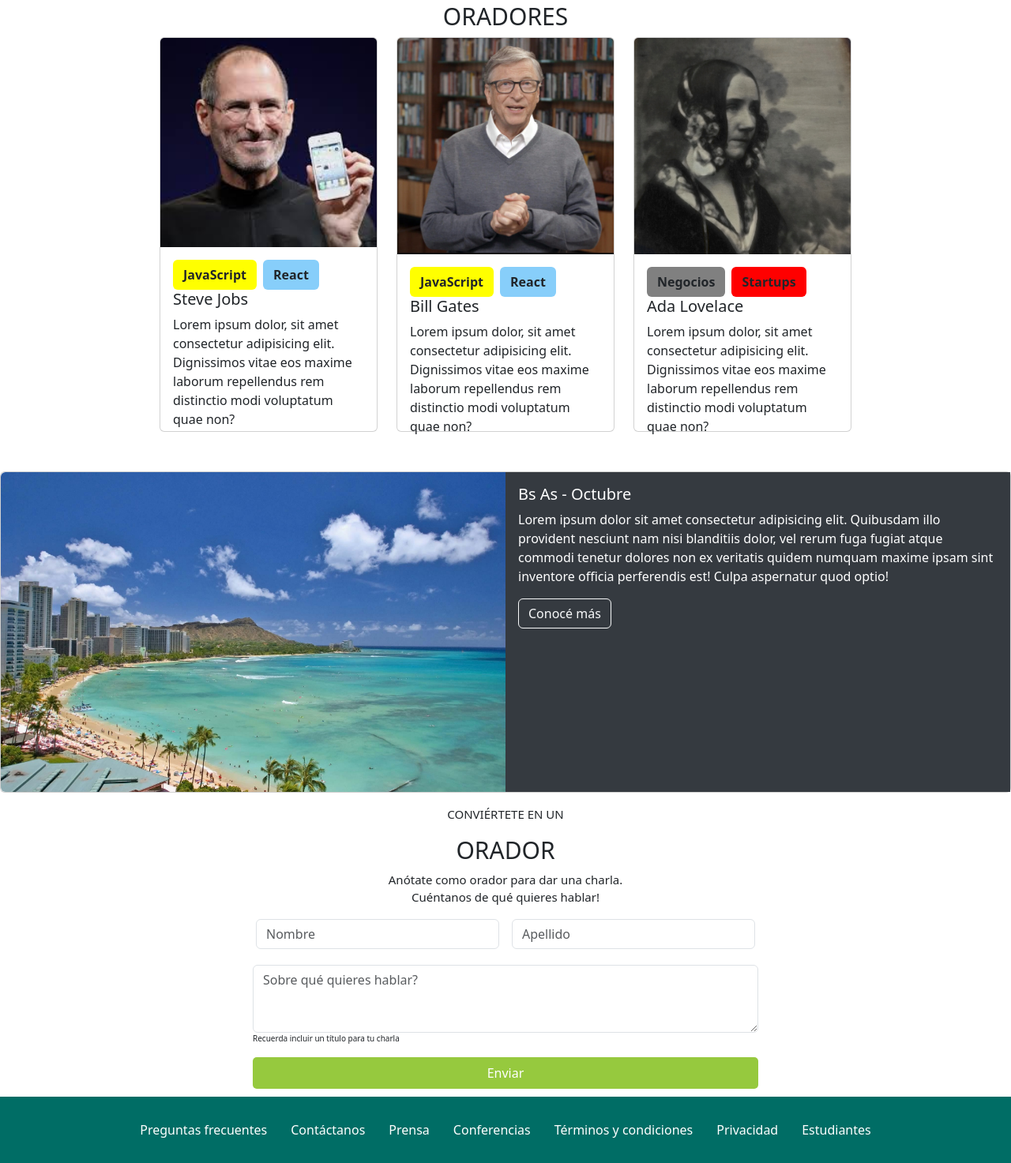
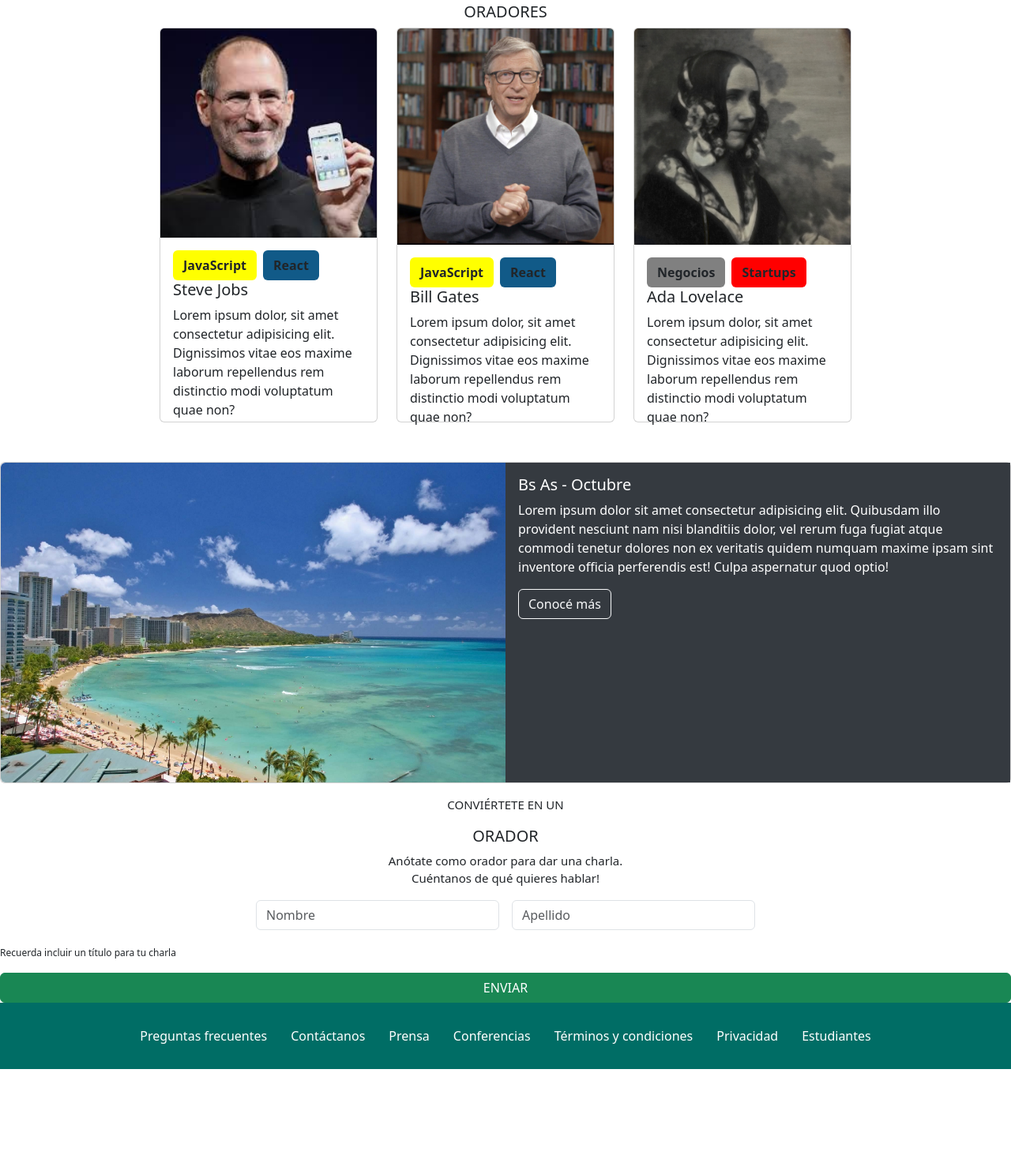
Before and after one commit to PauOrione/Tp_IntegradorFront, a plain HTML site: page index.html in a window 1280 px wide. Shown: the part 1053-2526 px from the top of the page at 79% size. After the commit the page ends 2407 px from the top, so only its background shows below. Drawn offline with nearby package versions, Linux system fonts and the light colour scheme.

Commit message:
cambios finales

```diff
--- a/index.html
+++ b/index.html
@@ -36,7 +36,7 @@
             <a class="nav-link" href="#">Conviértete en orador</a>
           </li>
           <li class="nav-item">
-            <a class="nav-link tickets" href="#">Comprar tickets</a>
+            <a class="nav-link tcks" href="#">Comprar tickets</a>
           </li>
         </ul>
       </div>
@@ -52,7 +52,7 @@
         <div class="carousel-inner">
           <div class="carousel-item active fotoba">
             <img src="imagenes_tp/ba1.jpg" class="d-block w-100 opacity-25" alt="...">
-            <!-- este es el texto sobre la imagen-->
+
             <div class="carousel-caption">
               <h1>Conf Bs As</h1>
               <div class="texto offset-md-6">
@@ -96,10 +96,10 @@
                   <div class="card-body">
                     <div class="btn-toolbar" role="toolbar" aria-label="Toolbar with button groups">
                       <div class="btn-group me-2" role="group" aria-label="First group">
-                        <button type="button" class="btn btn-primary-amarillo">JavaScript</button>
+                        <button type="button" class="btn btn-primary-naranja">JavaScript</button>
                       </div>
                       <div class="btn-group me-2" role="group" aria-label="Second group">
-                        <button type="button" class="btn btn-secondary-celeste">React</button>
+                        <button type="button" class="btn btn-secondary-azul">React</button>
                       </div>
                     </div>
                     <h5 class="card-title">Steve Jobs</h5>
@@ -113,10 +113,10 @@
                   <div class="card-body">
                     <div class="btn-toolbar" role="toolbar" aria-label="Toolbar with button groups">
                       <div class="btn-group me-2" role="group" aria-label="First group">
-                        <button type="button" class="btn btn-primary-amarillo">JavaScript</button>
+                        <button type="button" class="btn btn-primary-naranja">JavaScript</button>
                       </div>
                       <div class="btn-group me-2" role="group" aria-label="Second group">
-                        <button type="button" class="btn btn-secondary-celeste">React</button>
+                        <button type="button" class="btn btn-secondary-azul">React</button>
                       </div>
                     </div>
                     <h5 class="card-title">Bill Gates</h5>
@@ -176,18 +176,13 @@
             </div>
           </div>
 
-          <div class="mb-3 col-6 mx-auto">
-            <textarea class="form-control" id="exampleFormControlTextarea1" rows="3" placeholder="Sobre qué quieres hablar?"></textarea>
-            <div>
-              <p class="recuerda">Recuerda incluir un título para tu charla</p>
-            </div>
-          </div>
 
-           <div class="enviar">
-            <button class="botonEnviar col-6" type="button">Enviar</button>
+           <div class="col-12">
+            <p style="font-size: 12px;">Recuerda incluir un título para tu charla</p>
+            <button type="button" class="btn btn-success w-100">ENVIAR</button>
            </div>
 
-           <!-- acá empieza el footer -->
+
           <footer>
           <div>
     <ul class="nav justify-content-center cFooter">
--- a/style.css
+++ b/style.css
@@ -1,18 +1,18 @@
-/* tamaño de la fuente del nav */
+
 .size {
     font-size: 13px;
 }
 
-/* color de comprar tickets */
-.tickets{
-    color: green;
+
+.tcks{
+    color: rgb(53, 212, 53);
 }
 
-/* fondo de imagen */
+
 .fotoba{
     background-color: rgb(27, 27, 27) }
 
- /* Conf. Bs As */
+
 h1{
   text-align: right;
   font-weight: bold;
@@ -20,7 +20,7 @@
 
  /* texto sobre imagen */
 .texto{
-    text-align: right;
+    text-align: center;
 }
 
 /* frases centradas */
@@ -30,7 +30,7 @@
 }
 /* orador oradores */
 h6{
-    font-size: 30px;
+    font-size: 20px;
 }
 
 /* botones sobre imagen */
@@ -41,14 +41,14 @@
 
 
 /* boton amarillo */
-.btn-primary-amarillo{
+.btn-primary-naranja{
     background-color: yellow;
     font-weight: bold;
 }
 
 /* boton celeste */
-.btn-secondary-celeste{
-    background-color: lightskyblue;
+.btn-secondary-azul{
+    background-color: rgb(17, 90, 136);
     font-weight: bold;
 }
 
@@ -81,25 +81,6 @@
     color: white;
 }
 
-.recuerda{
-    font-size: 10px;
-}
-
-.enviar{
-    display: flex;
-    justify-content: center;
-}
-
-.botonEnviar{
-    background-color: #96C93E;
-    margin-bottom: 10px;
-    border-radius: 5px ;
-    text-align: center;
-    border: 0px;
-    height: 40px;
-    color: white;
-}
-
  .posicion{
     padding-bottom: 20px;
 }
```
